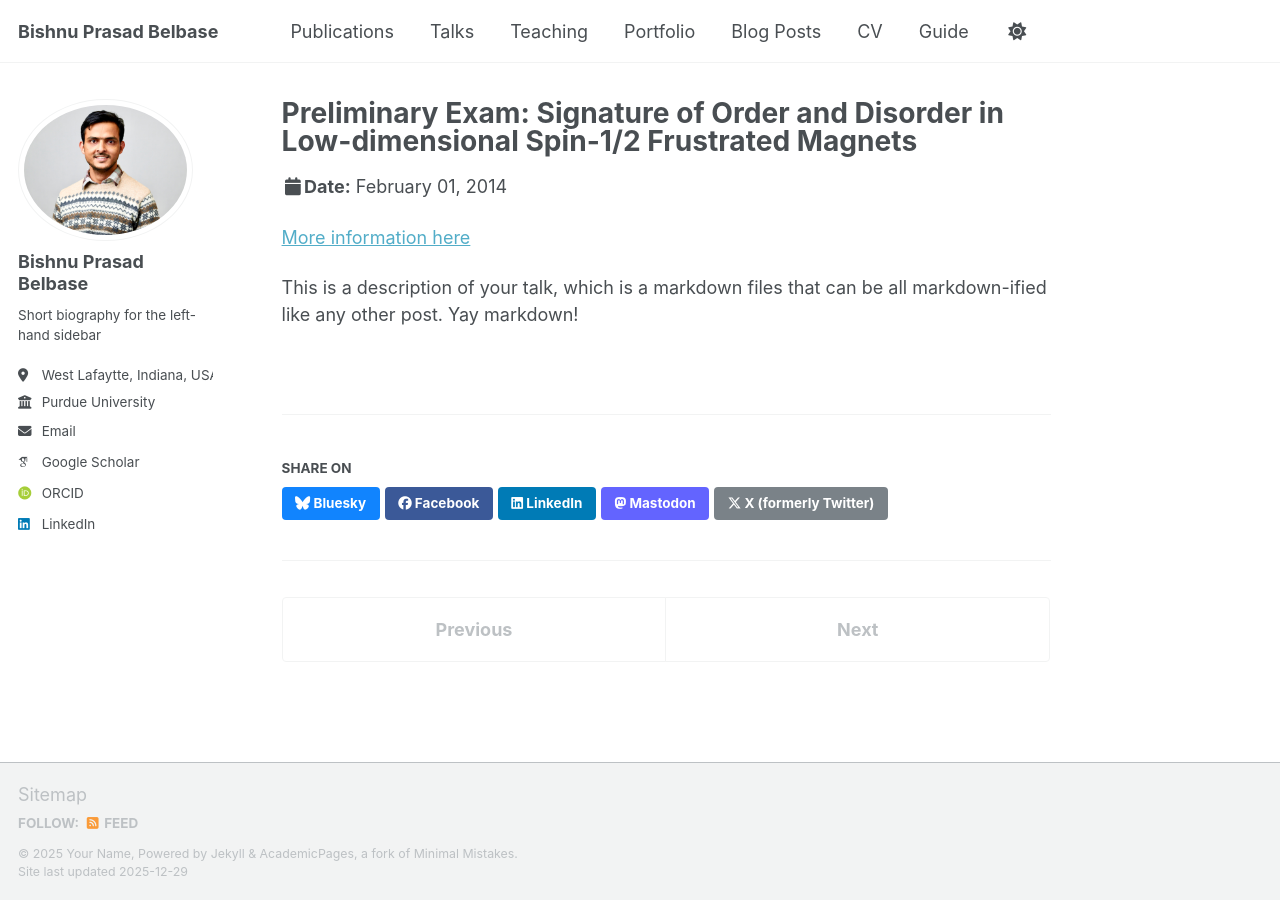
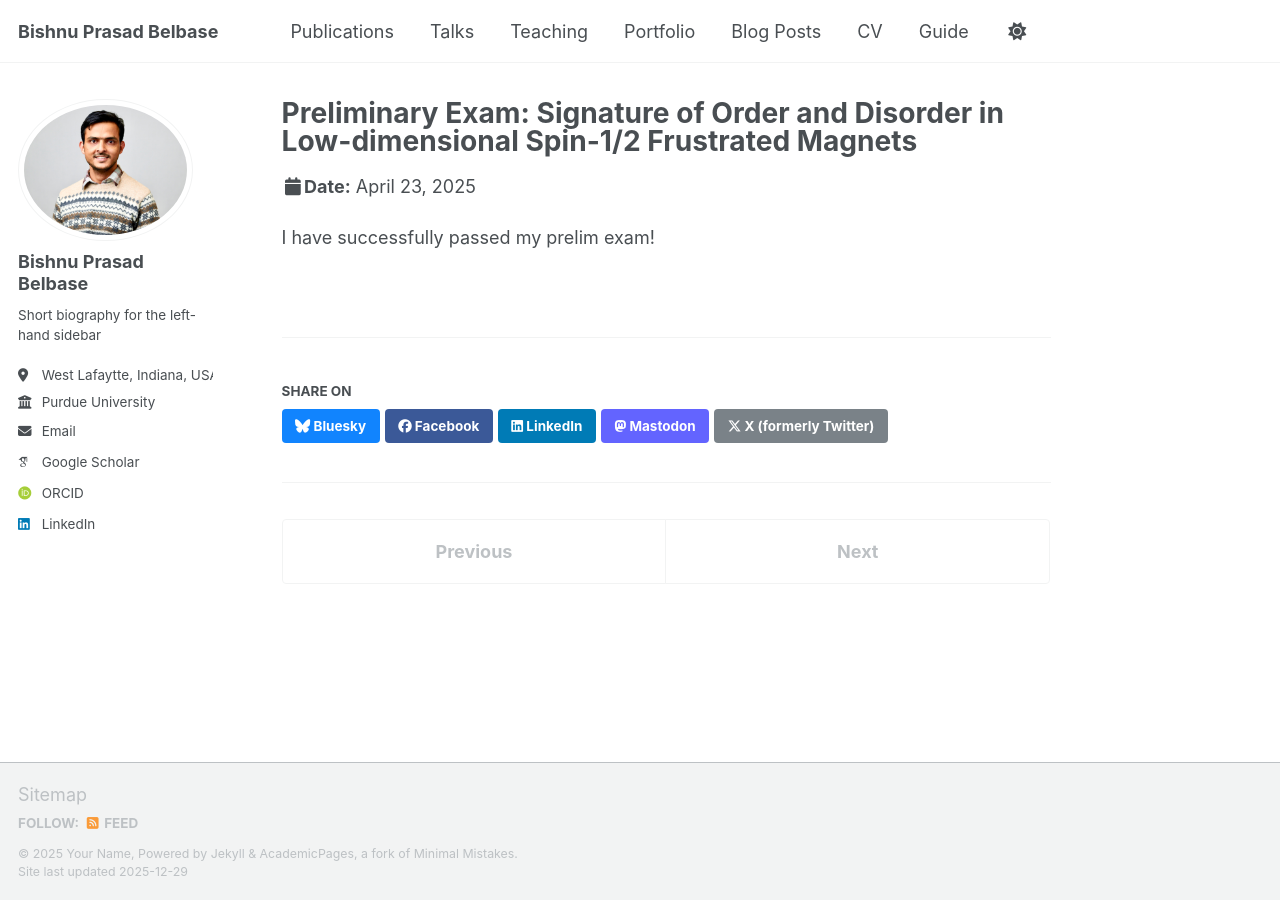
Before and after one commit to bbelbase8/bpb, a Jekyll site: the page built from _talks/2014-02-01-talk-2.md, in a window 1280 px wide. Built offline with Jekyll 4.4.1, drawn with Linux system fonts in a browser that asks for light colours; some web fonts are replaced; a script bundle is joined from its source files by our own code; library files that are not in the unit come from our copies.

Commit message:
Update 2025-04-23-talk-2.md

```diff
--- a/_talks/2014-02-01-talk-2.md
+++ b/_talks/2014-02-01-talk-2.md
@@ -2,12 +2,12 @@
 title: "Preliminary Exam: Signature of Order and Disorder in Low-dimensional Spin-1/2 Frustrated Magnets"
 collection: talks
 type: "Talk"
-permalink: /talks/2014-02-01-talk-2
+permalink: /talks/2025-04-23-talk-2
 venue: "Purdue University"
-date: 2014-02-01
+date: 2025-04-23
 location: "West Lafayette, Indiana"
 ---
 
-[More information here](http://example2.com)
 
-This is a description of your talk, which is a markdown files that can be all markdown-ified like any other post. Yay markdown!
+
+I have successfully passed my prelim exam!
```
